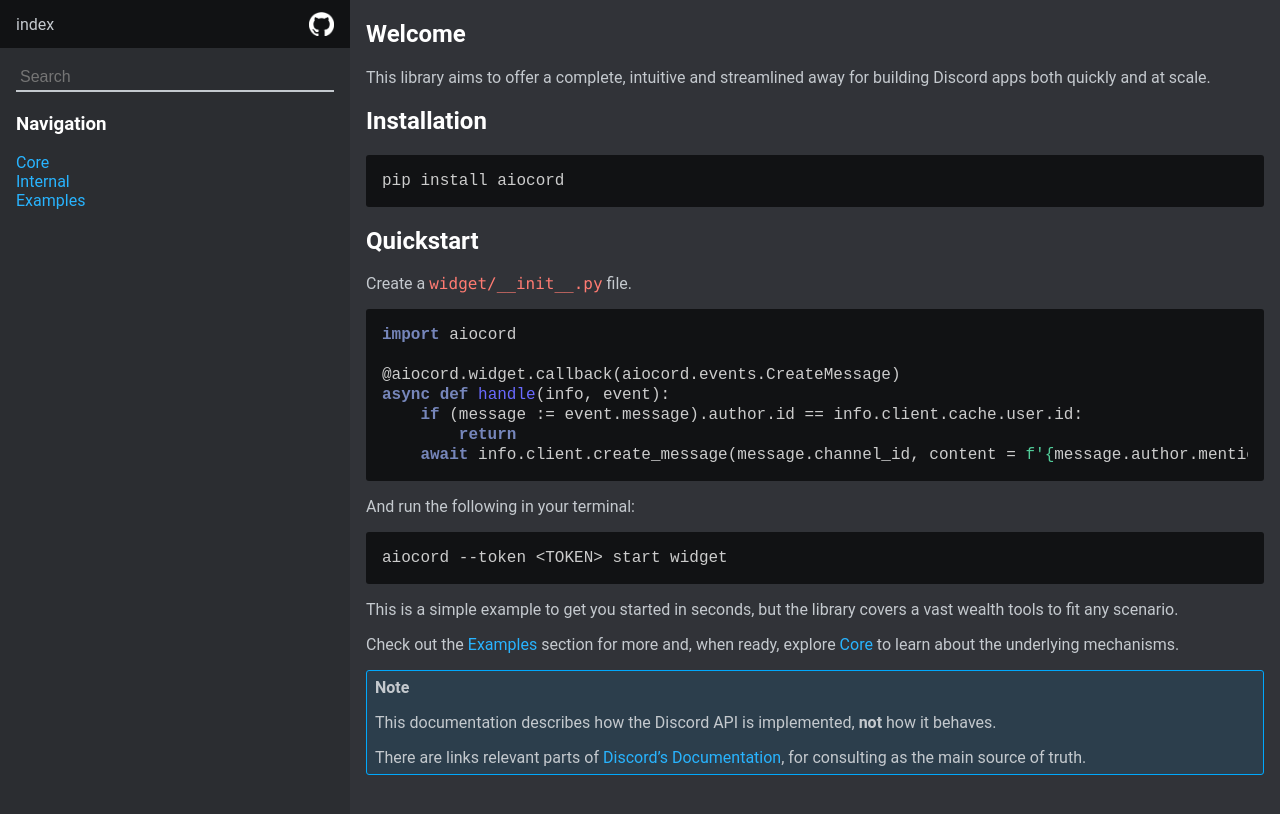
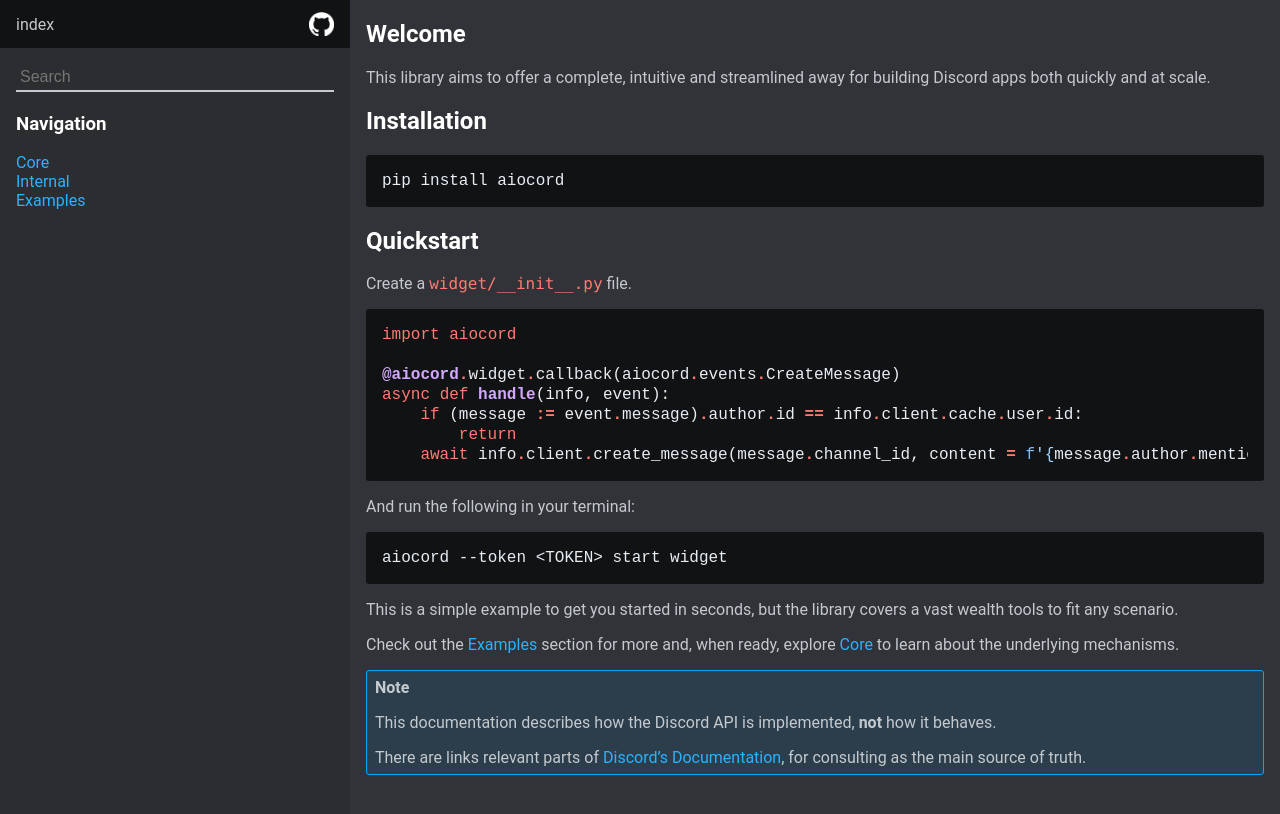
Before and after one commit to Exahilosys/aiocord, a Sphinx documentation site: the page built from docs/index.rst, in a window 1280 px wide. Shown: the top 814 px of the page. Built offline with Sphinx 7.4.7, drawn with Linux system fonts in a browser that asks for light colours.

Commit message:
Changed pygments style.

```diff
--- a/docs/conf.py
+++ b/docs/conf.py
@@ -66,7 +66,7 @@
     'main.css'
 ]
 
-pygments_style = 'stata-dark'
+pygments_style = 'github-dark'
 
 html_sidebars = {
    '**': ['searchbox.html', 'globaltoc.html']
```
